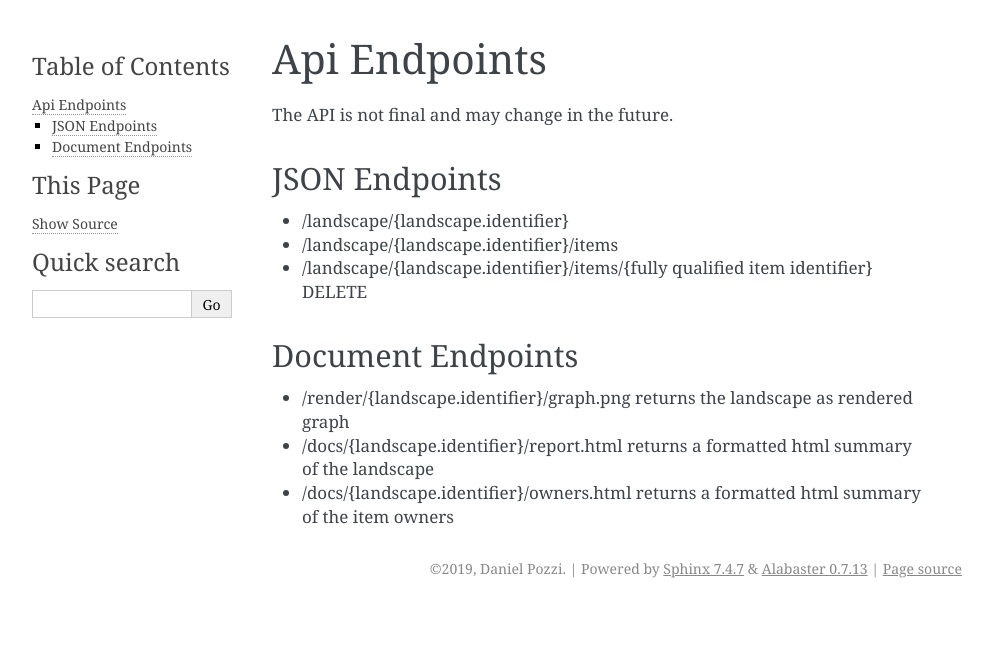
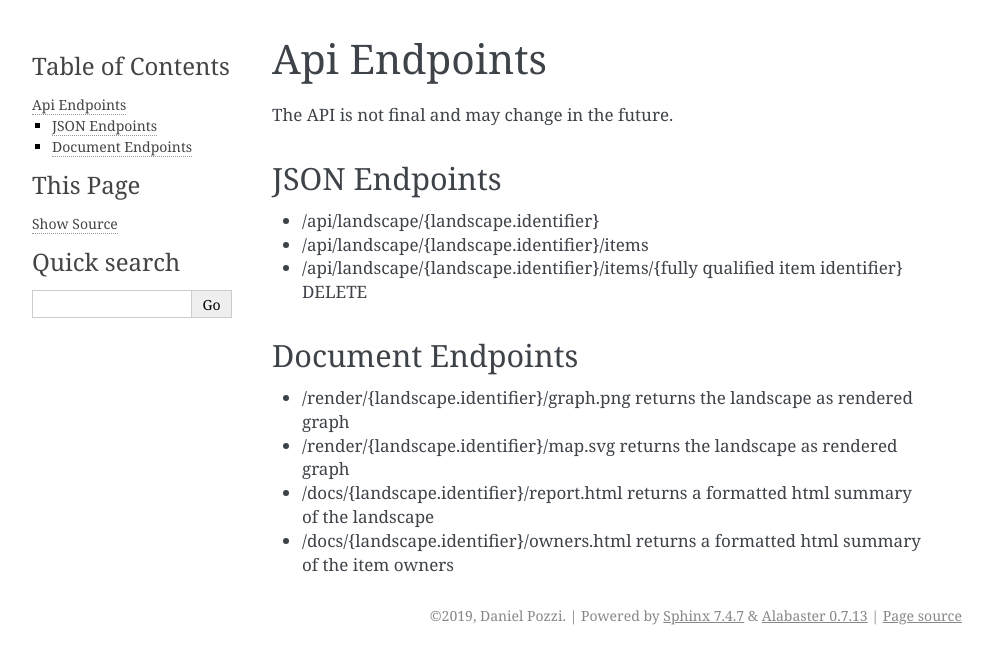
Before and after one commit to dedica-team/nivio, a Sphinx documentation site: the page built from docs/source/api.rst, in a window 1280 px wide. Shown: the top 664 px of the page, without its empty margins (148-1141 px from the left). Built offline with Sphinx 7.4.7, drawn with Linux system fonts in a browser that asks for light colours.

```diff
--- a/docs/source/api.rst
+++ b/docs/source/api.rst
@@ -6,13 +6,14 @@ The API is not final and may change in the future.
 JSON Endpoints
 --------------
 
-* /landscape/{landscape.identifier}
-* /landscape/{landscape.identifier}/items
-* /landscape/{landscape.identifier}/items/{fully qualified item identifier} DELETE
+* /api/landscape/{landscape.identifier}
+* /api/landscape/{landscape.identifier}/items
+* /api/landscape/{landscape.identifier}/items/{fully qualified item identifier} DELETE
 
 Document Endpoints
 ------------------
 
 * /render/{landscape.identifier}/graph.png returns the landscape as rendered graph
+* /render/{landscape.identifier}/map.svg returns the landscape as rendered graph
 * /docs/{landscape.identifier}/report.html returns a formatted html summary of the landscape
 * /docs/{landscape.identifier}/owners.html returns a formatted html summary of the item owners
```
Also changed, not shown: 1 other file.
